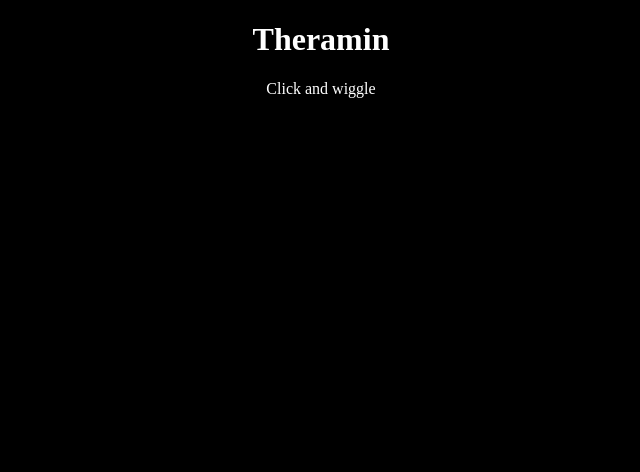
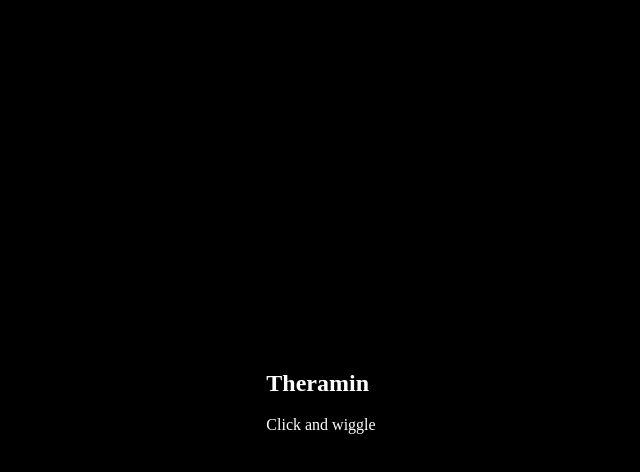
Before and after one commit to lpil/clanger-simulator, a plain HTML site: page index.html in a window 1280 px wide. Shown: the whole page, without its empty margins (319-959 px from the left). Drawn offline with Linux system fonts and the light colour scheme.

Commit message:
Even more stylish

```diff
--- a/index.html
+++ b/index.html
@@ -7,8 +7,10 @@
     <link rel="stylesheet" href="style.css" type="text/css" charset="utf-8">
   </head>
   <body>
-    <h1>Theramin</h1>
-    <p>Click and wiggle</p>
+    <section class="text">
+      <h1>Theramin</h1>
+      <p>Click and wiggle</p>
+    </section>
     <script src="theramin.js" type="text/javascript" charset="utf-8"></script>
   </body>
 </html>
--- a/style.css
+++ b/style.css
@@ -1,6 +1,26 @@
+html,
 body {
-  text-align: center;
+  margin: 0;
+  height: 100%;
   background-color: black;
   color: white;
   font-family: serif;
+
 }
+
+body {
+  display: flex;
+  align-items: center;
+  justify-content: center;
+}
+
+.text p,
+.text h1 {
+  webkit-touch-callout: none;
+  -webkit-user-select: none;
+  -khtml-user-select: none;
+  -moz-user-select: none;
+  -ms-user-select: none;
+  user-select: none;
+  cursor: default;
+}
```
